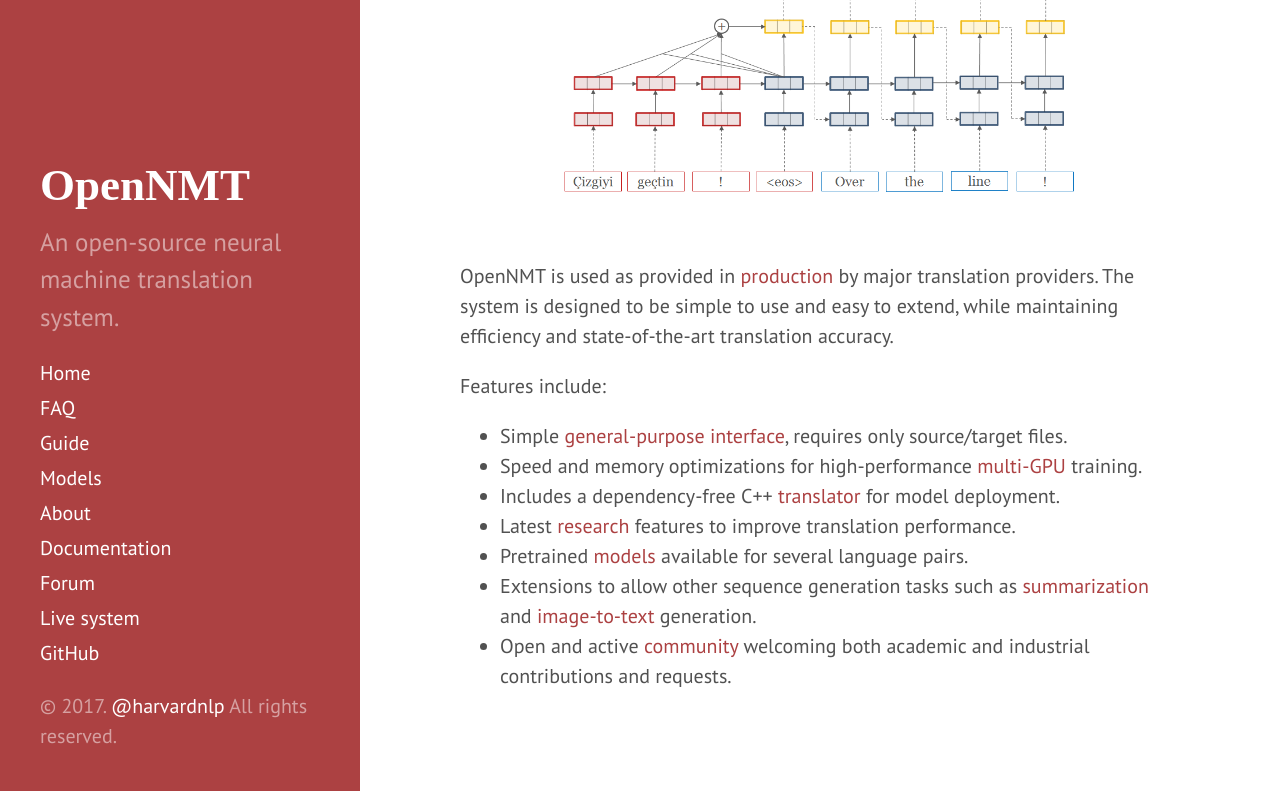
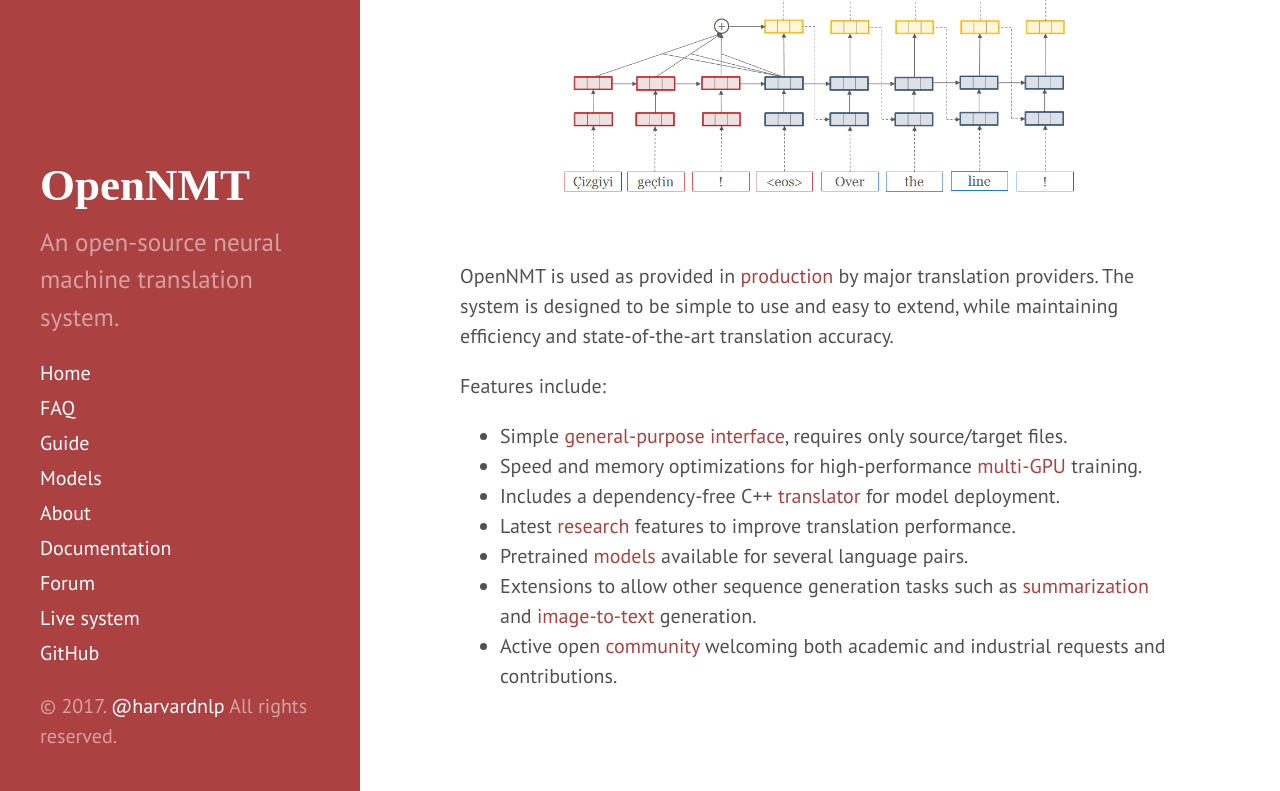
Before and after one commit to OpenNMT/opennmt.github.io, a Jekyll site: the page built from index.md, in a window 1280 px wide and 1111 px high. Shown: the part 320-1111 px from the top of the window. Built offline with Jekyll 4.4.1, drawn with Linux system fonts in a browser that asks for light colours.

Commit message:
Update index.md

```diff
--- a/index.md
+++ b/index.md
@@ -23,4 +23,4 @@ Features include:
 * Latest <a href="http://opennmt.net//Guide/#additional-features">research</a> features to improve translation performance.
 * Pretrained <a href="Models">models</a> available for several language pairs.
 * Extensions to allow other sequence generation tasks such as <a href="Models">summarization</a> and <a href="https://github.com/opennmt/im2text">image-to-text</a> generation.
-* Open and active <a href="http://forum.opennmt.net">community</a> welcoming both academic and industrial contributions and requests.
+* Active open <a href="http://forum.opennmt.net">community</a> welcoming both academic and industrial requests and contributions.
```
